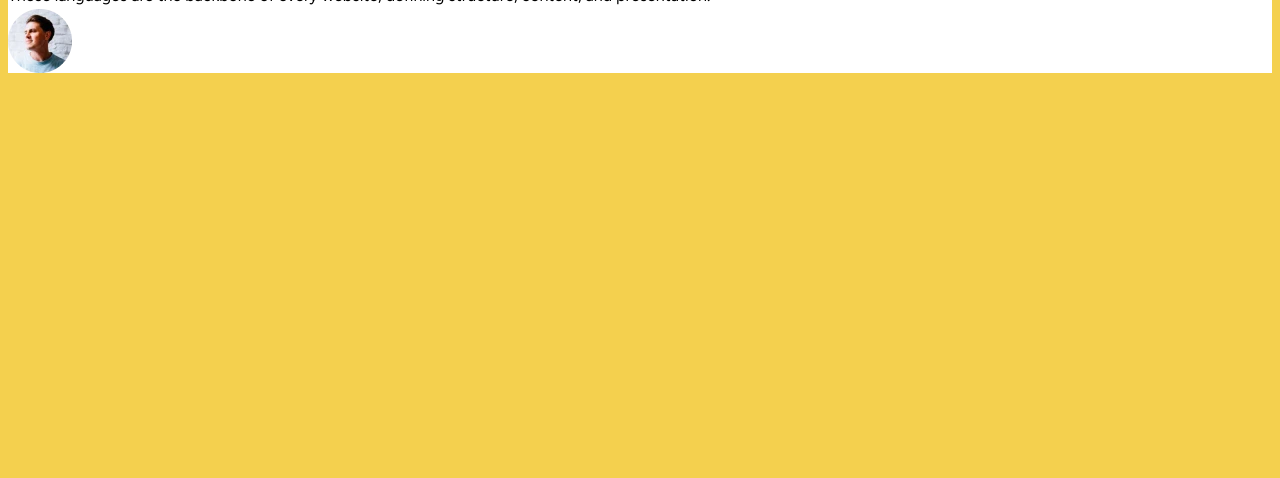
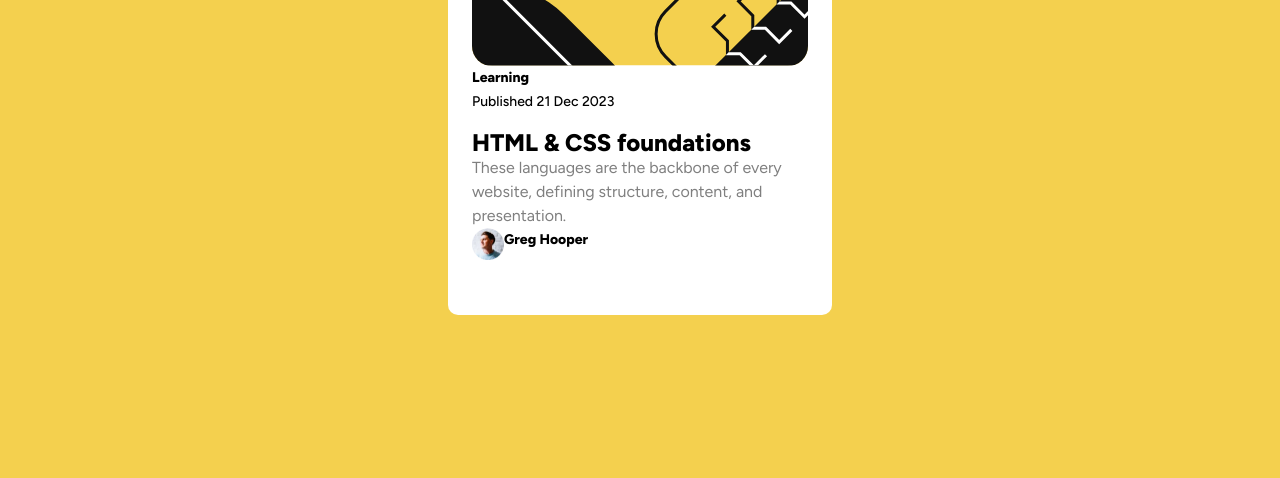
Before and after one commit to Masseh2025/Blog-preview-card, a plain HTML site: page blog-preview-card-main/index.html in a window 1280 px wide. Shown: the part 330-808 px from the top of the page. Drawn offline with Linux system fonts and the light colour scheme.

Commit message:
Positioning items and fixing text

```diff
--- a/blog-preview-card-main/index.html
+++ b/blog-preview-card-main/index.html
@@ -20,8 +20,10 @@
         alt=""
       />
       <div class="card__info">
-        <div class="card__category">Learning</div>
-        <div class="card__publish-date">Published 21 Dec 2023</div>
+        <div class="card__category card__text--small">Learning</div>
+        <div class="card__publishing-date card__text--small">
+          Published 21 Dec 2023
+        </div>
         <h1 class="card__heading">HTML & CSS foundations</h1>
         <div class="card__description">
           These languages are the backbone of every website, defining structure,
@@ -34,7 +36,7 @@
           src="assets/images/image-avatar.webp"
           alt="Authors profile picture"
         />
-        <div class="card__authors-name"></div>
+        <div class="card__authors-name card__text--small">Greg Hooper</div>
       </div>
     </div>
   </body>
--- a/blog-preview-card-main/style.css
+++ b/blog-preview-card-main/style.css
@@ -101,12 +101,69 @@ body {
   font-family: "Figtree", sans-serif;
 }
 
-/* background and card */
+/* background and card styles*/
 
 .background {
   background-color: var(--yellow);
+  display: flex;
+  justify-content: center;
+  align-items: center;
 }
 
 .card {
   background-color: #fff;
+  display: flex;
+  flex-direction: column;
+  align-items: flex-start;
+  padding: 1.5rem; /* migth replace this with em idk */
+  width: 384px;
+  height: 474px;
+  border-radius: 10px;
+  line-height: 150%;
 }
+
+.card__illustration {
+  border-radius: 20px;
+}
+
+/* card text */
+
+.card__text--small {
+  font-size: 0.875rem;
+}
+
+.card__category {
+  font-weight: 800;
+}
+
+.card__publishing-date {
+  font-weight: 500;
+}
+.card__heading {
+  font-size: 1.5rem;
+  font-weight: 800;
+}
+
+.card__description {
+  color: #7f7f7f;
+}
+
+/* card info */
+
+.card__info {
+  display: flex;
+  flex-direction: column;
+}
+/* card author */
+
+.card__author-info {
+  display: flex;
+}
+.card__authors-profile {
+  width: 32px;
+  height: 32px;
+}
+
+.card__authors-name {
+  font-weight: 800;
+}
```
